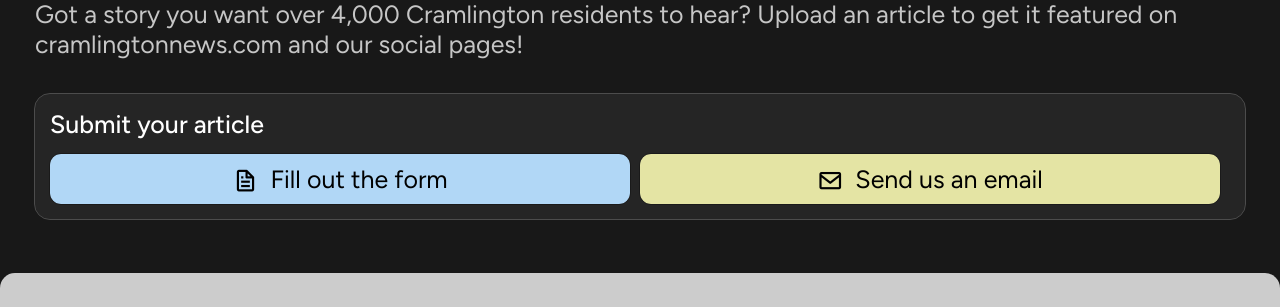
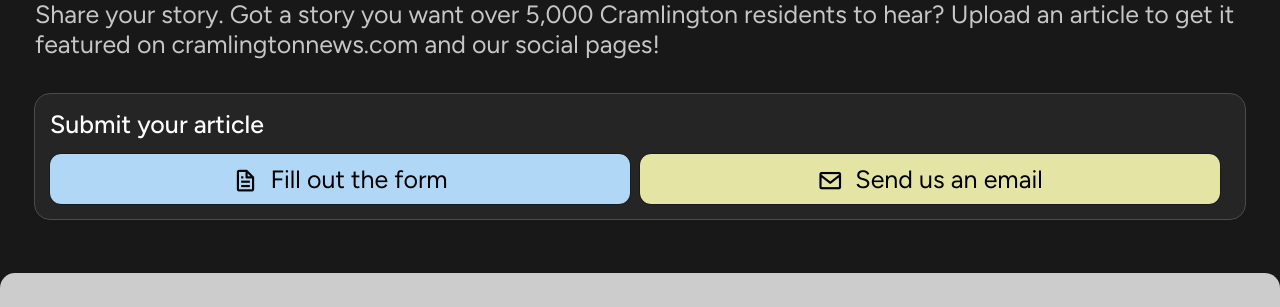
Before and after one commit to ubgamesuk/cnews, a plain HTML site: page upload.html in a window 1280 px wide. Shown: the part 183-490 px from the top of the page. Drawn offline with nearby package versions, Linux system fonts and the light colour scheme.

Commit message:
Article upload update

```diff
--- a/upload.html
+++ b/upload.html
@@ -41,7 +41,7 @@
 <section class="content">
     <div class="uploadsheet">
         <h1>Upload Your Article</h1>
-        <h2>Got a story you want over 4,000 Cramlington residents to hear? Upload an article to get it featured on cramlingtonnews.com and our social pages!</h2>
+        <h2>Share your story. Got a story you want over 5,000 Cramlington residents to hear? Upload an article to get it featured on cramlingtonnews.com and our social pages!</h2>
         <div class="getintouch">
             <h3>Submit your article</h3>
             <div class="submitoptions">
```
Also changed, not shown: index.html (+1 -1 lines).
